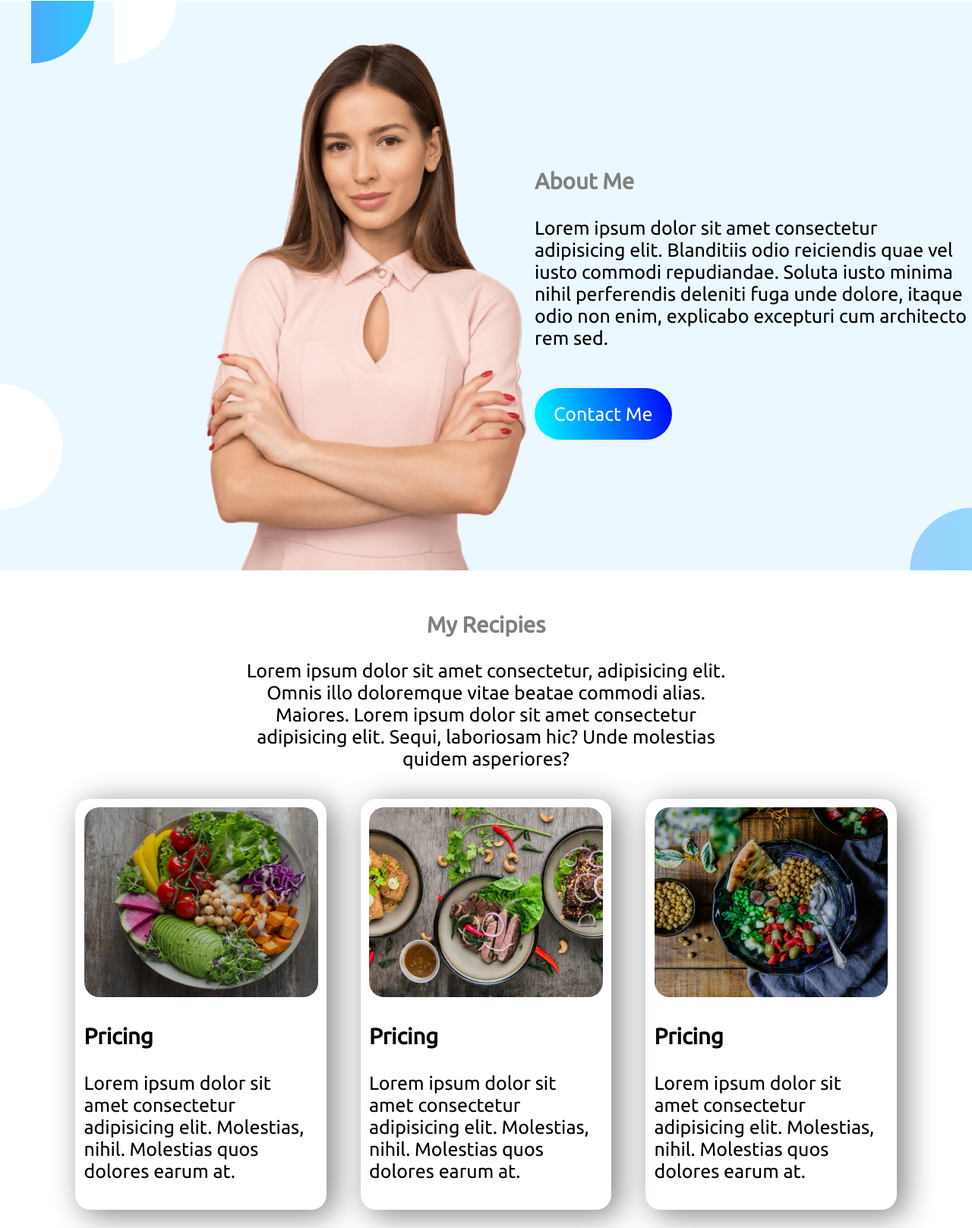
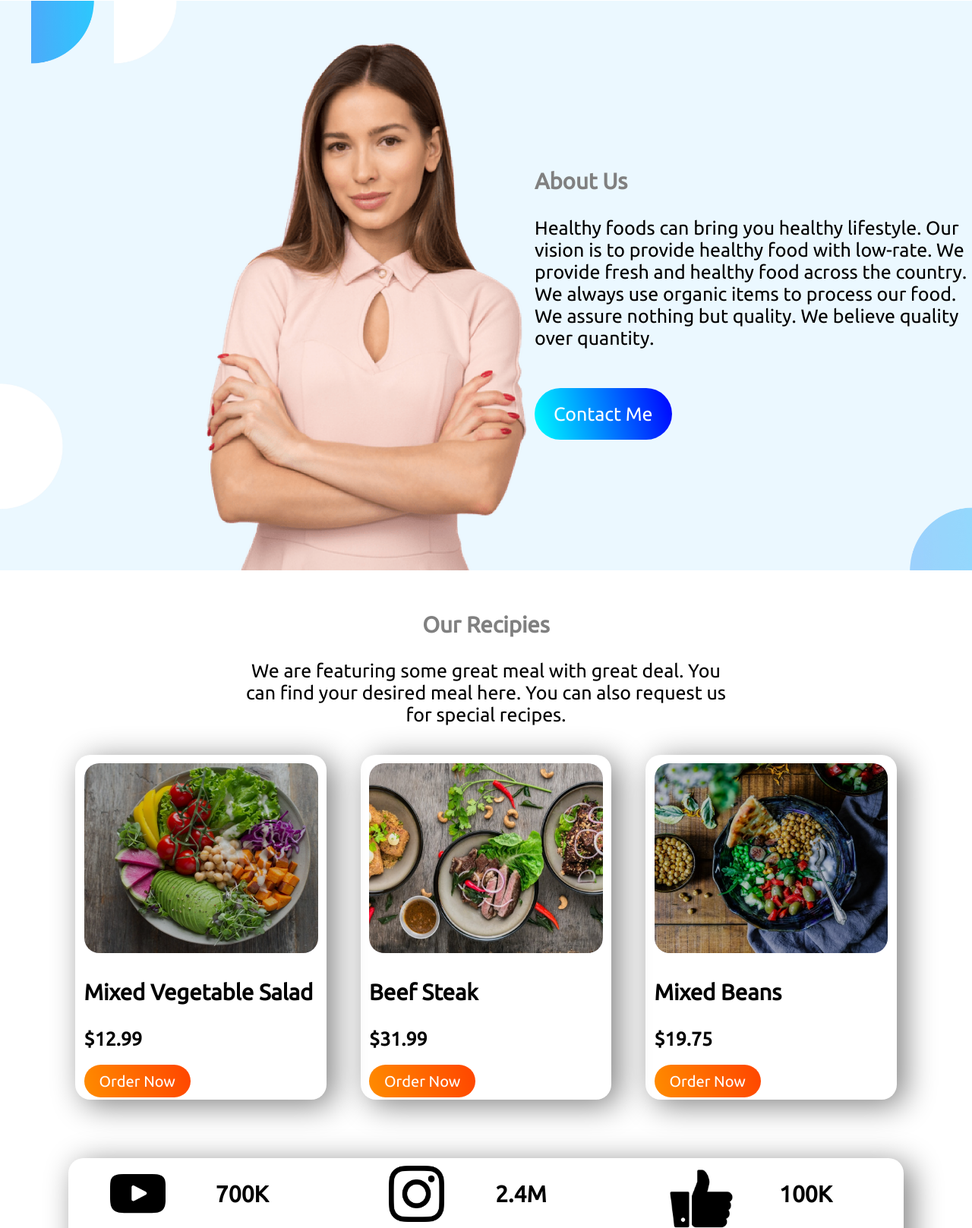
Before and after one commit to Rupom007/food-network, a plain HTML site: page index.html in a window 1280 px wide. Shown: the part 904-2521 px from the top of the page at 76% size. Drawn offline with Linux system fonts and the light colour scheme.

Commit message:
another commit

```diff
--- a/index.html
+++ b/index.html
@@ -36,20 +36,21 @@
 
     <section class="flex-container section2">
         <div class="half-width section2">
-            <h3 class="font-color-heading">About Me</h3>
-            <p>Lorem ipsum dolor sit amet consectetur adipisicing elit. Blanditiis odio reiciendis quae vel iusto
-                commodi repudiandae. Soluta iusto minima nihil perferendis deleniti fuga unde dolore, itaque odio non
-                enim, explicabo excepturi cum architecto rem sed.</p><br>
+            <h3 class="font-color-heading">About Us</h3>
+            <p>Healthy foods can bring you healthy lifestyle. Our vision is to provide healthy food with low-rate. We
+                provide fresh and healthy food across the
+                country. We always use organic items to process our food. We assure nothing but quality. We believe
+                quality
+                over quantity.</p><br>
             <a class="btn-style mid" target="_blank" href="www.google.com">Contact Me</a>
         </div>
     </section>
 
     <!-- section---3 -->
     <div class="section3">
-        <h3 class="font-color-heading">My Recipies</h3>
-        <p>Lorem ipsum dolor sit amet consectetur, adipisicing elit. Omnis illo doloremque vitae beatae commodi alias.
-            Maiores. Lorem ipsum dolor sit amet consectetur adipisicing elit. Sequi, laboriosam hic? Unde molestias
-            quidem asperiores?</p>
+        <h3 class="font-color-heading">Our Recipies</h3>
+        <p>We are featuring some great meal with great deal. You can find your desired meal here. You can also request
+            us for special recipes.</p>
     </div>
 
     <!-- section---4 -->
@@ -61,10 +62,9 @@
                 <img src="images/card2.png" alt="">
             </div>
             <div class="card-text">
-                <h3>Pricing</h3>
-                <p>Lorem ipsum dolor sit amet consectetur adipisicing elit. Molestias, nihil. Molestias quos dolores
-                    earum
-                    at.</p>
+                <h3>Mixed Vegetable Salad</h3>
+                <p>$12.99 </p>
+                <a class="btn-style-order" target="_blank" href="https://google.com">Order Now</a>
             </div>
         </div>
         <!-- card---2 -->
@@ -73,10 +73,9 @@
                 <img src="images/card1.jpg" alt="">
             </div>
             <div class="card-text">
-                <h3>Pricing</h3>
-                <p>Lorem ipsum dolor sit amet consectetur adipisicing elit. Molestias, nihil. Molestias quos dolores
-                    earum
-                    at.</p>
+                <h3>Beef Steak</h3>
+                <p>$31.99</p>
+                <a class="btn-style-order" target="_blank" href="https://google.com">Order Now</a>
             </div>
         </div>
         <!-- card---3-->
@@ -85,10 +84,9 @@
                 <img src="images/card3.png" alt="">
             </div>
             <div class="card-text">
-                <h3>Pricing</h3>
-                <p>Lorem ipsum dolor sit amet consectetur adipisicing elit. Molestias, nihil. Molestias quos dolores
-                    earum
-                    at.</p>
+                <h3>Mixed Beans</h3>
+                <p>$19.75</p>
+                <a class="btn-style-order" target="_blank" href="https://google.com">Order Now</a>
             </div>
         </div>
     </section>
--- a/style.css
+++ b/style.css
@@ -87,6 +87,17 @@ body{
     border-radius: 20px;
 
 }
+.card-text p{
+    font-weight: bold;
+}
+.btn-style-order{
+    text-decoration: none;
+    background-image: linear-gradient(75deg, darkorange, orangered);
+    padding: 10px 20px;
+    color: white;
+    border-radius: 35px;
+    font-size: 20px;
+}
 
 /* social---section */
 
```
Also changed, not shown: images/Frame 57.jpg (deleted), images/female2.png (deleted), 1 other file.
